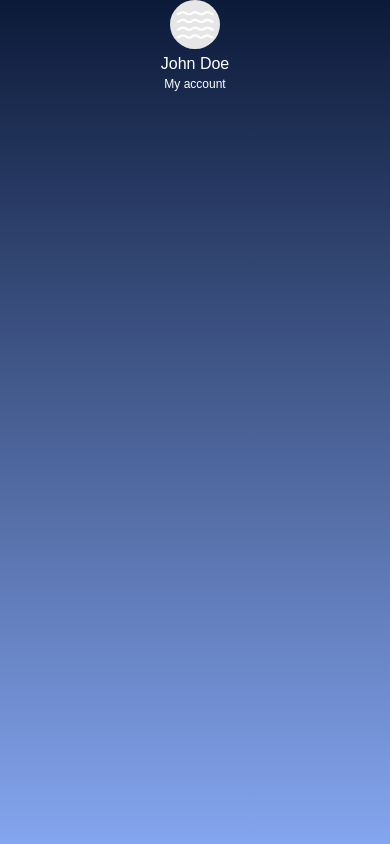
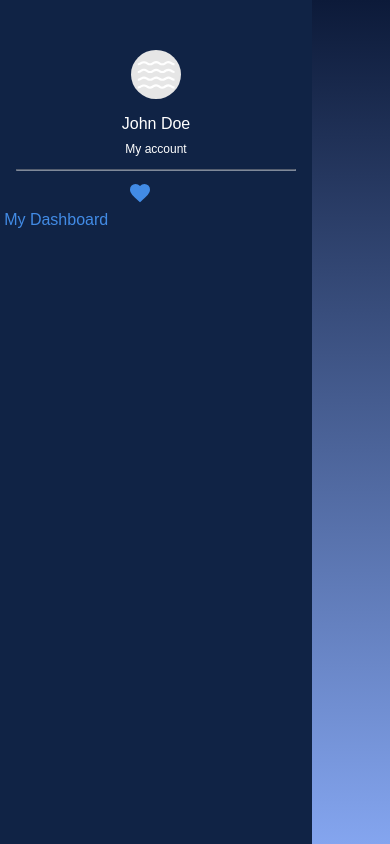
Before and after one commit to mikekwong/dashboard, a React (Create React App) app: page / in a window 390 px wide. Built offline with nearby package versions, Linux system fonts and the light colour scheme.

Commit message:
started doing nav for mobile

```diff
--- /dev/null
+++ b/src/components/App.css
@@ -0,0 +1,5 @@
+* {
+  margin: 0;
+  padding: 0;
+  box-sizing: border-box;
+}
--- a/src/components/App.jsx
+++ b/src/components/App.jsx
@@ -1,9 +1,10 @@
 import React from 'react'
 import styled from 'styled-components'
 import { Reset } from 'styled-reset'
-import ProfileMobile from './ProfileMobile'
+import ProfileNav from './ProfileNav'
 import ProfileDesktop from './ProfileDesktop'
 import { device } from '../constants/styles'
+import './App.css'
 
 const Container = styled.div`
   background: linear-gradient(#0c1a39, #84a5ef);
@@ -38,7 +39,7 @@ export default () => {
       <Reset />
       <Container>
         <Desktop>
-          <ProfileMobile />
+          <ProfileNav />
         </Desktop>
         <Mobile>
           <ProfileDesktop />
--- a/src/components/ProfileMobile.jsx
+++ b/src/components/ProfileNav.jsx
@@ -10,14 +10,16 @@ import item from '../assets/item.svg'
 import cart from '../assets/cart.svg'
 import receipt from '../assets/receipt.svg'
 import contact from '../assets/contact.svg'
+import heart from '../assets/heart.svg'
 
 const Container = styled.div`
+  background-color: #102345;
   display: block;
+  width: 80%;
+  height: 100vh;
 `
 
 const NameContainer = styled.div`
-  display: flex;
-  flex-direction: column;
   color: #fff;
   text-align: center;
   font-family: Arial, Helvetica, sans-serif;
@@ -31,14 +33,35 @@ const MyAccount = styled.p`
 const Logo = styled.img`
   top: 25px;
   left: 45vw;
-  margin: 0 auto;
-
+  margin: 50px auto 10px auto;
   width: 50px;
 `
 
 const Name = styled.h1`
-  margin-top: 5px;
+  margin-bottom: 5px;
   color: #fff;
+`
+
+const Line = styled.hr`
+  margin: 10px 0 10px 5%;
+  width: 90%;
+  color: gray;
+  opacity: 0.5;
+`
+
+const NavContainer = styled.nav`
+  flex-direction: row;
+  width: 90%;
+`
+
+const Heart = styled.img`
+  justify-content: flex-start;
+`
+
+const MyDashBoard = styled.p`
+  color: #428be5;
+  width: 40%;
+  margin: 0;
 `
 
 export default () => {
@@ -49,6 +72,11 @@ export default () => {
           <Logo src={logo_grayscale} alt="logo" />
           <Name>John Doe</Name>
           <MyAccount>My account</MyAccount>
+          <Line />
+          <NavContainer>
+            <Heart src={heart} alt="heart" />
+            <MyDashBoard>My Dashboard</MyDashBoard>
+          </NavContainer>
         </NameContainer>
       </Container>
     </>
```
